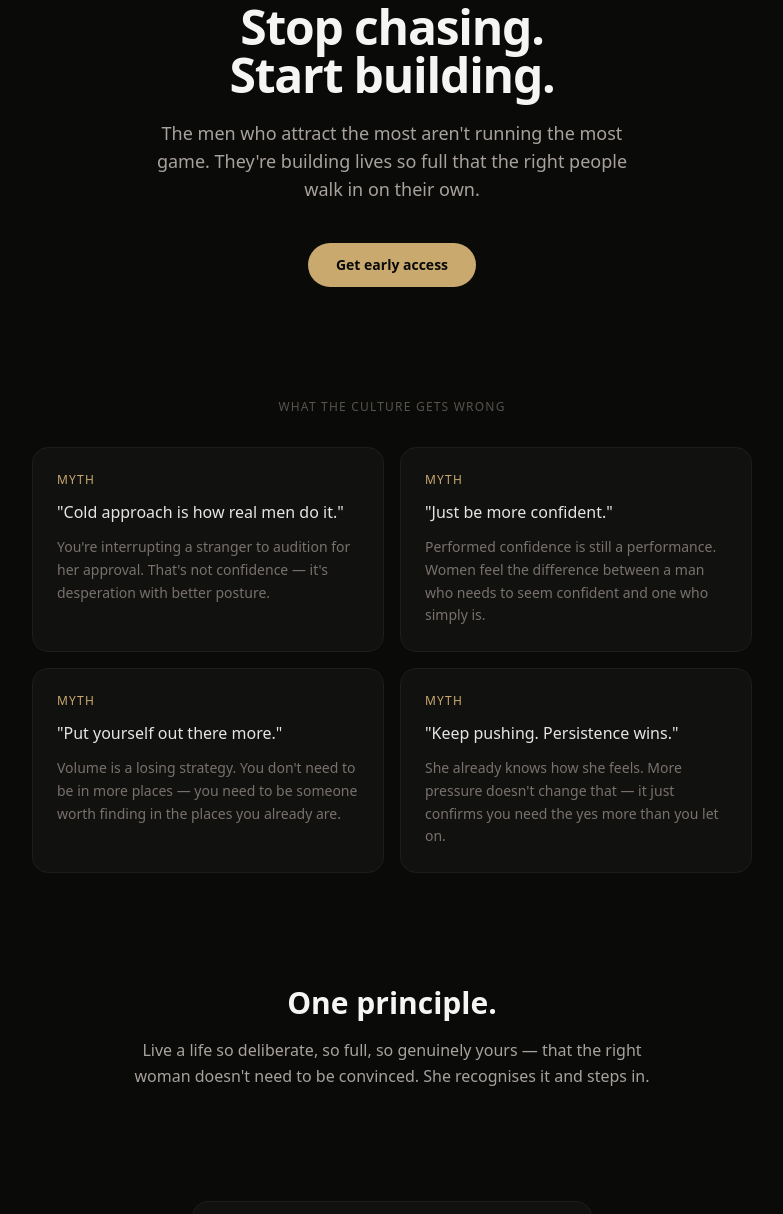
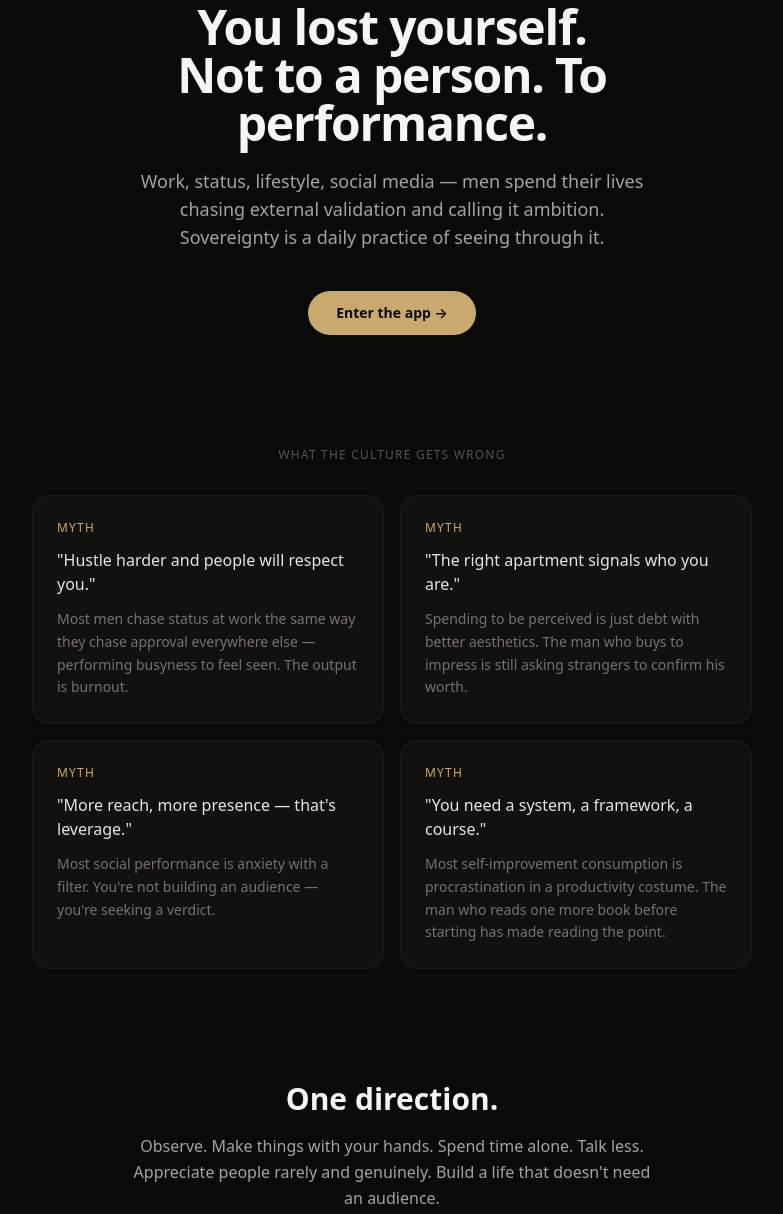
Before and after one commit to architect-dna-ch/architect-dna-web, a plain HTML site: page sovereignty/index.html in a window 1280 px wide. Shown: the part 137-1351 px from the top of the page, without its empty margins (248-1031 px from the left). Drawn offline with nearby package versions, Linux system fonts and the light colour scheme.

Commit message:
Sovereignty landing: reframe to external validation broadly

```diff
--- a/sovereignty/index.html
+++ b/sovereignty/index.html
@@ -35,20 +35,20 @@
   <!-- Nav -->
   <nav class="px-6 py-5 flex items-center justify-between max-w-4xl mx-auto">
     <span class="text-sm font-semibold tracking-widest uppercase text-stone-400">Sovereignty</span>
-    <a href="#waitlist" class="text-xs text-stone-500 hover:text-stone-300 transition-colors">Early access →</a>
+    <a href="https://sovereignty.architect-dna.ch" class="text-xs text-stone-500 hover:text-stone-300 transition-colors">Open app →</a>
   </nav>
 
   <!-- Hero -->
   <section class="px-6 pt-20 pb-28 max-w-2xl mx-auto text-center">
     <h1 class="fade text-4xl sm:text-5xl font-bold leading-tight tracking-tight mb-5 text-stone-100">
-      Stop chasing.<br />Start building.
+      You lost yourself.<br />Not to a person. To performance.
     </h1>
     <p class="fade fade-2 text-base sm:text-lg text-stone-400 leading-relaxed mb-10 max-w-lg mx-auto">
-      The men who attract the most aren't running the most game.
-      They're building lives so full that the right people walk in on their own.
+      Work, status, lifestyle, social media — men spend their lives chasing external validation
+      and calling it ambition. Sovereignty is a daily practice of seeing through it.
     </p>
-    <a href="#waitlist" class="fade fade-3 inline-block bg-[#c9a96e] text-[#0a0a09] text-sm font-semibold px-7 py-3 rounded-full hover:opacity-90 transition-opacity">
-      Get early access
+    <a href="https://sovereignty.architect-dna.ch" class="fade fade-3 inline-block bg-[#c9a96e] text-[#0a0a09] text-sm font-semibold px-7 py-3 rounded-full hover:opacity-90 transition-opacity">
+      Enter the app →
     </a>
   </section>
 
@@ -60,26 +60,26 @@
 
       <div class="bg-[#111110] border border-[#1e1d1b] rounded-2xl p-6">
         <p class="text-xs text-[#c9a96e] uppercase tracking-widest mb-3">Myth</p>
-        <p class="text-base font-medium text-stone-200 mb-3">"Cold approach is how real men do it."</p>
-        <p class="text-sm text-stone-500 leading-relaxed">You're interrupting a stranger to audition for her approval. That's not confidence — it's desperation with better posture.</p>
+        <p class="text-base font-medium text-stone-200 mb-3">"Hustle harder and people will respect you."</p>
+        <p class="text-sm text-stone-500 leading-relaxed">Most men chase status at work the same way they chase approval everywhere else — performing busyness to feel seen. The output is burnout.</p>
       </div>
 
       <div class="bg-[#111110] border border-[#1e1d1b] rounded-2xl p-6">
         <p class="text-xs text-[#c9a96e] uppercase tracking-widest mb-3">Myth</p>
-        <p class="text-base font-medium text-stone-200 mb-3">"Just be more confident."</p>
-        <p class="text-sm text-stone-500 leading-relaxed">Performed confidence is still a performance. Women feel the difference between a man who needs to seem confident and one who simply is.</p>
+        <p class="text-base font-medium text-stone-200 mb-3">"The right apartment signals who you are."</p>
+        <p class="text-sm text-stone-500 leading-relaxed">Spending to be perceived is just debt with better aesthetics. The man who buys to impress is still asking strangers to confirm his worth.</p>
       </div>
 
       <div class="bg-[#111110] border border-[#1e1d1b] rounded-2xl p-6">
         <p class="text-xs text-[#c9a96e] uppercase tracking-widest mb-3">Myth</p>
-        <p class="text-base font-medium text-stone-200 mb-3">"Put yourself out there more."</p>
-        <p class="text-sm text-stone-500 leading-relaxed">Volume is a losing strategy. You don't need to be in more places — you need to be someone worth finding in the places you already are.</p>
+        <p class="text-base font-medium text-stone-200 mb-3">"More reach, more presence — that's leverage."</p>
+        <p class="text-sm text-stone-500 leading-relaxed">Most social performance is anxiety with a filter. You're not building an audience — you're seeking a verdict.</p>
       </div>
 
       <div class="bg-[#111110] border border-[#1e1d1b] rounded-2xl p-6">
         <p class="text-xs text-[#c9a96e] uppercase tracking-widest mb-3">Myth</p>
-        <p class="text-base font-medium text-stone-200 mb-3">"Keep pushing. Persistence wins."</p>
-        <p class="text-sm text-stone-500 leading-relaxed">She already knows how she feels. More pressure doesn't change that — it just confirms you need the yes more than you let on.</p>
+        <p class="text-base font-medium text-stone-200 mb-3">"You need a system, a framework, a course."</p>
+        <p class="text-sm text-stone-500 leading-relaxed">Most self-improvement consumption is procrastination in a productivity costume. The man who reads one more book before starting has made reading the point.</p>
       </div>
 
     </div>
@@ -88,12 +88,12 @@
   <!-- The principle -->
   <section class="px-6 pb-28 max-w-xl mx-auto text-center">
     <p class="text-2xl sm:text-3xl font-semibold text-stone-100 leading-snug mb-4">
-      One principle.
+      One direction.
     </p>
     <p class="text-stone-400 text-base leading-relaxed">
-      Live a life so deliberate, so full, so genuinely yours —
-      that the right woman doesn't need to be convinced.
-      She recognises it and steps in.
+      Observe. Make things with your hands. Spend time alone.
+      Talk less. Appreciate people rarely and genuinely.
+      Build a life that doesn't need an audience.
     </p>
   </section>
 
@@ -116,6 +116,5 @@
     <p class="text-xs text-stone-700">© 2026 Sovereignty. No community. No course. No grift.</p>
   </footer>
 
-
 </body>
 </html>
```
